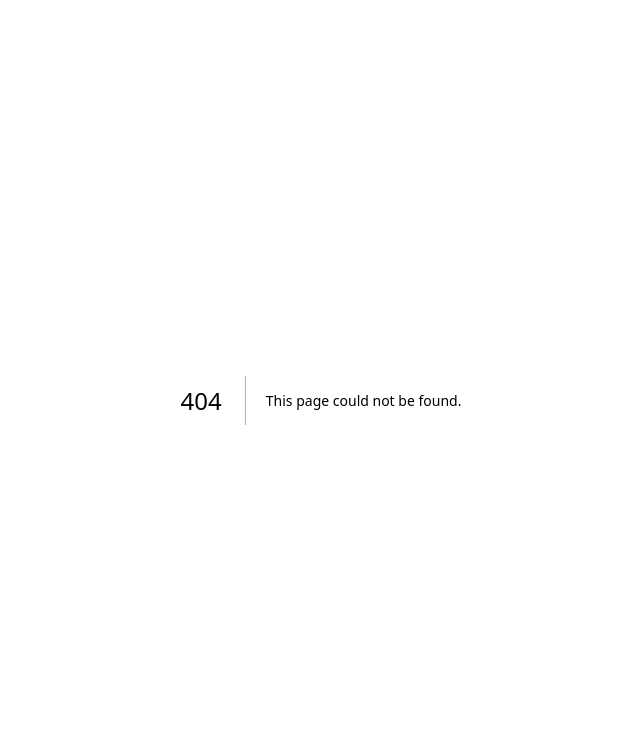
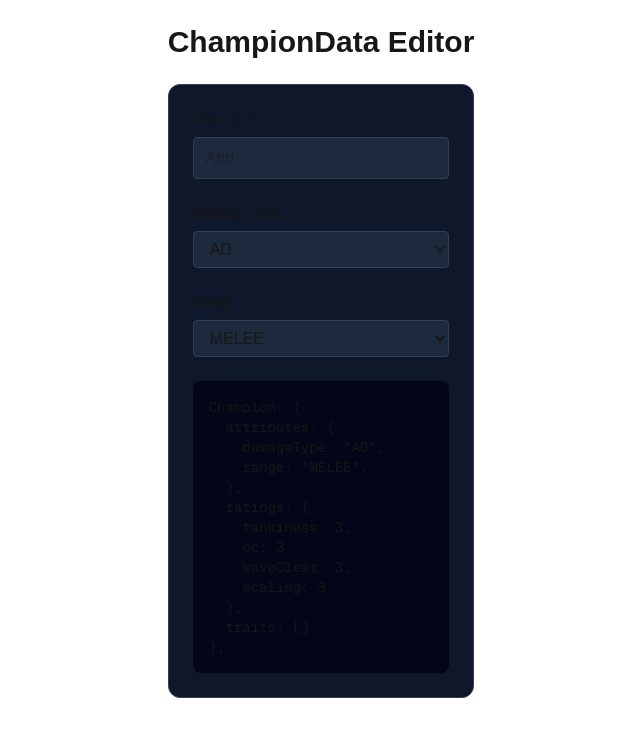
Before and after one commit to kyosukesai17-tech/PickWise, a Next.js app: page /editor in a window 1280 px wide. Before the commit this address had no page. Shown: the top 736 px of the page, without its empty margins (319-959 px from the left). Built offline with nearby package versions, Linux system fonts and the light colour scheme.

Commit message:
feat: ChampionData Editorを追加

```diff
--- /dev/null
+++ b/app/editor/page.tsx
@@ -0,0 +1,13 @@
+import ChampionDataEditor from "@/components/ChampionDataEditor";
+
+export default function EditorPage() {
+  return (
+    <main className="mx-auto max-w-5xl p-6">
+      <h1 className="mb-6 text-3xl font-bold">
+        ChampionData Editor
+      </h1>
+
+      <ChampionDataEditor />
+    </main>
+  );
+}
--- /dev/null
+++ b/components/ChampionDataEditor.tsx
@@ -0,0 +1,93 @@
+"use client";
+
+import { useState } from "react";
+
+const damageTypes = ["AD", "AP", "MIXED"] as const;
+const ranges = ["MELEE", "RANGED"] as const;
+
+export default function ChampionDataEditor() {
+  const [champion, setChampion] = useState("");
+
+  const [damageType, setDamageType] =
+    useState<(typeof damageTypes)[number]>("AD");
+
+  const [range, setRange] =
+    useState<(typeof ranges)[number]>("MELEE");
+
+  return (
+    <div className="space-y-6 rounded-xl border border-slate-700 bg-slate-900 p-6">
+
+      <div>
+        <label className="mb-2 block text-sm font-medium">
+          Champion
+        </label>
+
+        <input
+          value={champion}
+          onChange={(e) =>
+            setChampion(e.target.value)
+          }
+          placeholder="Ahri"
+          className="w-full rounded border border-slate-700 bg-slate-800 px-3 py-2"
+        />
+      </div>
+
+      <div>
+        <label className="mb-2 block text-sm font-medium">
+          Damage Type
+        </label>
+
+        <select
+          value={damageType}
+          onChange={(e) =>
+            setDamageType(
+              e.target.value as (typeof damageTypes)[number]
+            )
+          }
+          className="w-full rounded border border-slate-700 bg-slate-800 px-3 py-2"
+        >
+          {damageTypes.map((type) => (
+            <option key={type}>{type}</option>
+          ))}
+        </select>
+      </div>
+
+      <div>
+        <label className="mb-2 block text-sm font-medium">
+          Range
+        </label>
+
+        <select
+          value={range}
+          onChange={(e) =>
+            setRange(
+              e.target.value as (typeof ranges)[number]
+            )
+          }
+          className="w-full rounded border border-slate-700 bg-slate-800 px-3 py-2"
+        >
+          {ranges.map((type) => (
+            <option key={type}>{type}</option>
+          ))}
+        </select>
+      </div>
+
+      <div className="rounded-lg bg-slate-950 p-4 font-mono text-sm whitespace-pre-wrap">
+{`${champion || "Champion"}: {
+  attributes: {
+    damageType: "${damageType}",
+    range: "${range}",
+  },
+  ratings: {
+    tankiness: 3,
+    cc: 3,
+    waveClear: 3,
+    scaling: 3,
+  },
+  traits: [],
+},`}
+      </div>
+
+    </div>
+  );
+}
--- a/scripts/generateChampionData.ts
+++ b/scripts/generateChampionData.ts
@@ -0,0 +1,56 @@
+import fs from "fs";
+import path from "path";
+
+type Champion = {
+  id: string;
+  key: string;
+  name: string;
+};
+
+const championsPath = path.join(
+  process.cwd(),
+  "data",
+  "champions.json"
+);
+
+const outputPath = path.join(
+  process.cwd(),
+  "data",
+  "championData",
+  "generated.ts"
+);
+
+const champions: Champion[] = JSON.parse(
+  fs.readFileSync(championsPath, "utf-8")
+);
+
+const lines: string[] = [];
+
+lines.push('import type { ChampionData } from "./types";');
+lines.push('');
+lines.push("export const generatedChampionData: Record<string, ChampionData> = {");
+
+for (const champion of champions) {
+  lines.push(`  ${champion.id}: {`);
+  lines.push(`    attributes: {`);
+  lines.push(`      damageType: "AD",`);
+  lines.push(`      range: "MELEE",`);
+  lines.push(`    },`);
+  lines.push(`    ratings: {`);
+  lines.push(`      tankiness: 3,`);
+  lines.push(`      cc: 3,`);
+  lines.push(`      waveClear: 3,`);
+  lines.push(`      scaling: 3,`);
+  lines.push(`    },`);
+  lines.push(`    traits: [],`);
+  lines.push(`  },`);
+  lines.push("");
+}
+
+lines.push("};");
+
+fs.writeFileSync(outputPath, lines.join("\n"));
+
+console.log(
+  `✅ Generated ${champions.length} champions`
+);
```
Also changed, not shown: 1 other file (tests, documents, lock files or other folders).
